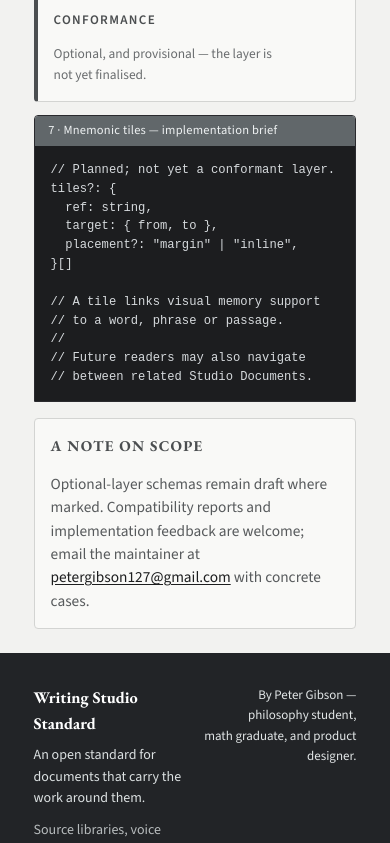
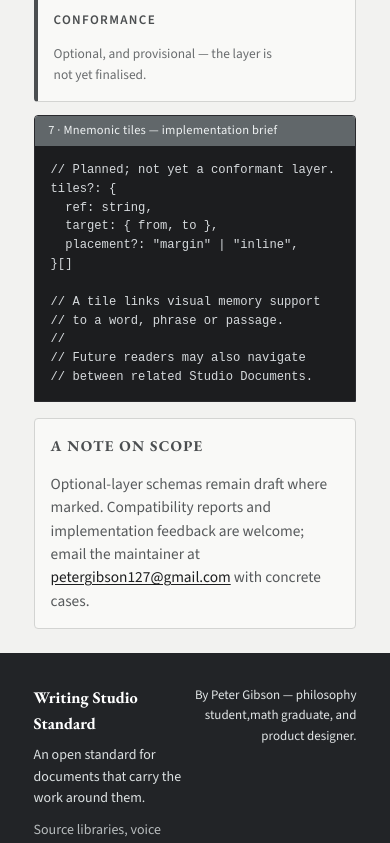
Before and after one commit to albatross310/writingstudiostandard, a React (Vite) app: page /architecture in a window 390 px wide. Shown: the part 6911-7754 px from the top of the page. Built offline with nearby package versions, Linux system fonts and the light colour scheme.

Commit message:
Widen footer author wrapping

```diff
--- a/src/components/Footer.css
+++ b/src/components/Footer.css
@@ -74,7 +74,7 @@
 }
 
 .footer__credit {
-  width: 100%;
+  width: calc(100% + clamp(1rem, 3vw, 2rem));
   align-self: flex-end;
   text-align: right;
   line-height: 1.55;
@@ -105,3 +105,9 @@
     white-space: normal;
   }
 }
+
+@media (max-width: 520px) {
+  .footer__credit-break {
+    display: none;
+  }
+}
--- a/src/components/Footer.jsx
+++ b/src/components/Footer.jsx
@@ -21,7 +21,7 @@ export default function Footer() {
         </div>
         <div className="footer__copy">
           <p className="footer__credit">
-            By Peter Gibson — philosophy student,<br />
+            By Peter Gibson — philosophy student,<br className="footer__credit-break" />
             math graduate, and product designer.
           </p>
           <div className="footer__contact">
```
